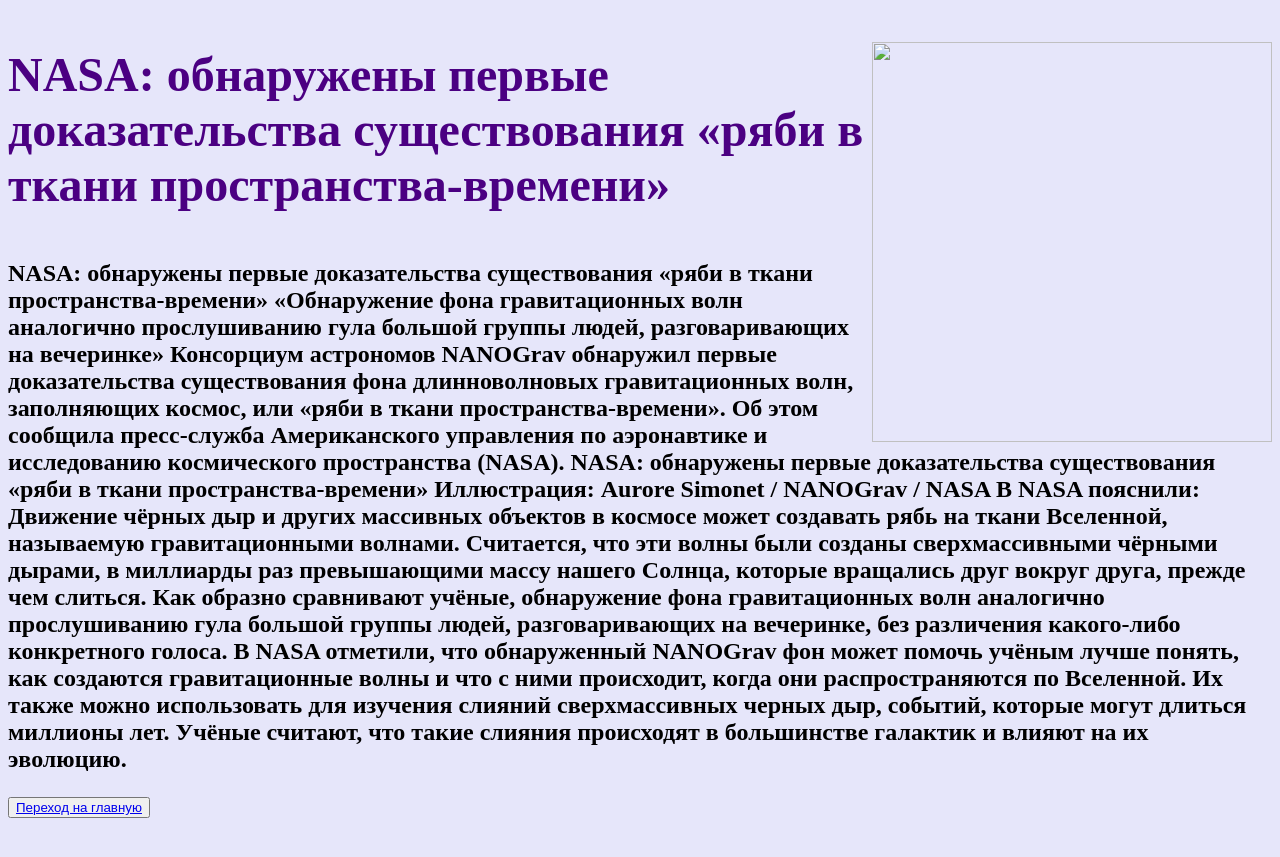
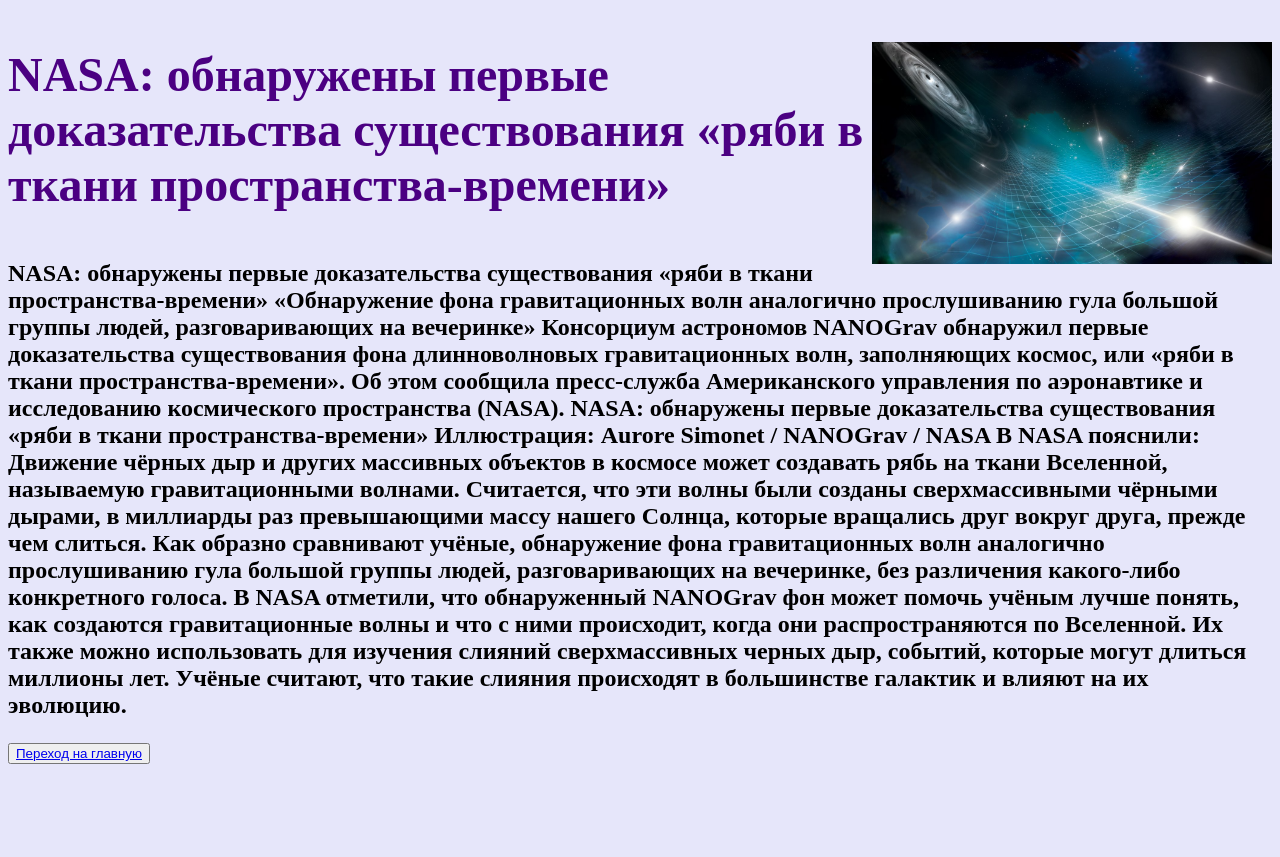
Before and after one commit to myorvic/nauka, a plain HTML site: page html/6.html in a window 1280 px wide. Shown: the part 83-940 px from the top of the page. After the commit the page ends 895 px from the top, so only its background shows below. Drawn offline with Linux system fonts and the light colour scheme.

Commit message:
Update 6.html

```diff
--- a/html/6.html
+++ b/html/6.html
@@ -6,7 +6,7 @@
 <body>
 <body bgcolor=lavender>
 <font size="6"><h1 align="center"><u><b><span style="color: black;">Рябь в ткани пространства-времени</span></b></u></h1></font>
-<img src="img/наса1.jpg" align="right" width="400" hight="200">
+<img src="img/наса.jpg" align="right" width="400" hight="200">
 <font size="7"><p><b><span style="color: indigo;">NASA: обнаружены первые доказательства существования «ряби в ткани пространства-времени»</span></b></p>
 <span style="color: black;">
 <font size="5">
```
